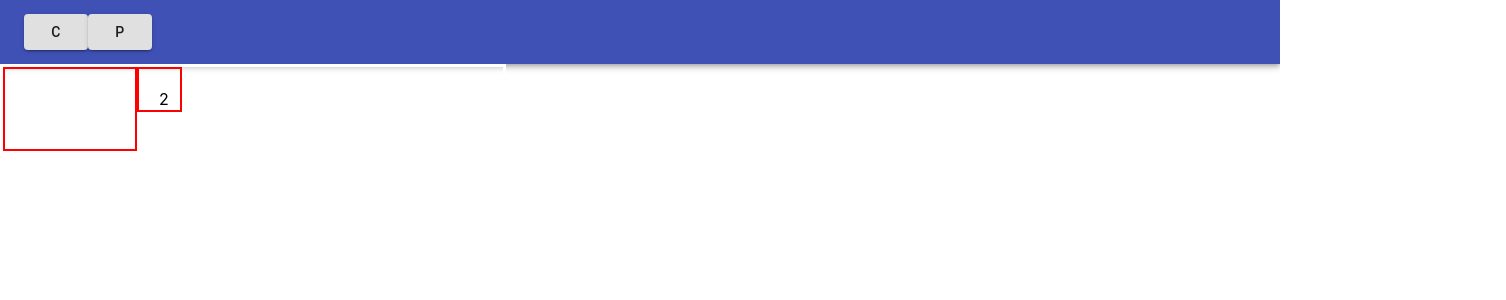
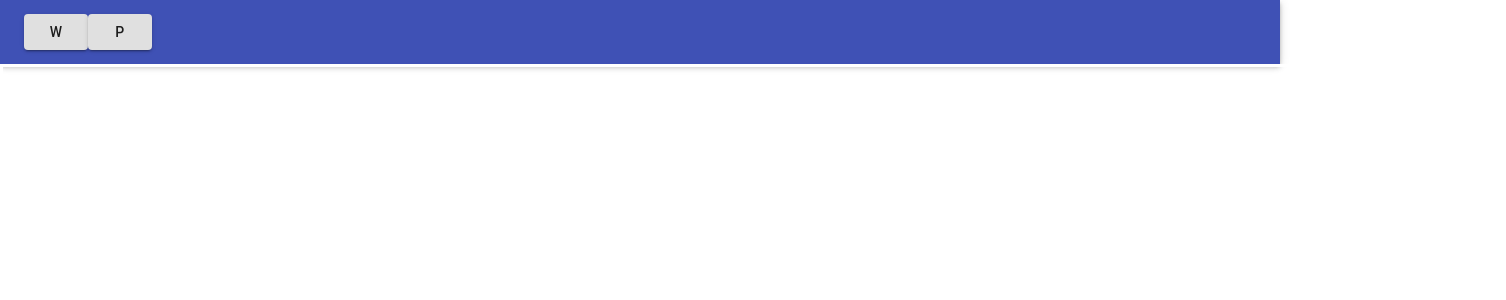
Before and after one commit to ajaythompson/ml_ops, a React (Create React App) app in the folder ml_ops/ui/: page / in a window 1280 px wide. Shown: the top 300 px of the page, 1506 px wide, since content can reach past the window. Built offline with nearby package versions, Linux system fonts and the light colour scheme.

Commit message:
added xpos ypos

```diff
--- a/ml_ops/ui/src/api/Workbench.js
+++ b/ml_ops/ui/src/api/Workbench.js
@@ -15,6 +15,14 @@ export const addProcessor = (workflowId, data) => {
     return axios.post(`/workflow/${workflowId}/processor`, data)
 }
 
+export const updateProcessor = (workflowId, data) => {
+    return axios.put(`/workflow/${workflowId}/processor`, data)
+}
+
 export const getProcessorDescription = (processorName) => {
     return axios.get(`/processor/${processorName}`)
 }
+
+export const addRelation = (workflowId, data) => {
+    return axios.post(`/workflow/${workflowId}/connection`, data)
+}
--- a/ml_ops/ui/src/components/Canvas.js
+++ b/ml_ops/ui/src/components/Canvas.js
@@ -1,8 +1,12 @@
 import { makeStyles } from '@material-ui/core/styles';
 import Draggable from 'react-draggable';
+import React from 'react';
+import { addRelation, updateProcessor } from '../api/Workbench';
 
 
 export default function Canvas(props) {
+
+    const [dragRelation, setDragRelation] = React.useState(null)
 
     const useStyles = makeStyles((theme) => ({
         box: {
@@ -25,13 +29,13 @@ export default function Canvas(props) {
 
         },
         noCursor: {
-            cursor: "auto",
+            // cursor: "auto",
             width: 30,
             height: 80,
             float: 'left',
             textAlignLast: 'left',
             // padding: '20px',
-            border: '2px solid red'
+            // border: '2px solid red'
         },
         small: {
             width: 1,
@@ -39,6 +43,14 @@ export default function Canvas(props) {
             float: 'left',
             padding: '20px',
             border: '2px solid red'
+        },
+        line: {
+            position: "absolute",
+            width: "500px",
+            height: "2px",
+            "background-color": "red",
+            top: "100px",
+            left: "50px"
         }
     }));
 
@@ -58,7 +70,8 @@ export default function Canvas(props) {
     }
 
     function drag(ev) {
-        console.log('dragging')
+        console.log(ev.target.id)
+        setDragRelation(ev.target.id)
         // ev.dataTransfer.setData("text", ev.target.id);
     }
 
@@ -68,26 +81,64 @@ export default function Canvas(props) {
 
     function drop(event) {
         console.log(event)
+        const left = dragRelation
+        const right = event.target.id
+        const workflowId = props.workflow.id
+
+        const data = {
+            'left': left,
+            'right': right,
+        }
+
+        addRelation(workflowId, data).then(
+            resp => props.setWorkflow(resp.data)
+        )
+
     }
+
+    function processorDragStop(ev) {
+        const processorId = ev.target.id
+        console.log(processorId)
+        // const workflow = props.workflow
+        const processorMap = new Map(workflow.processors.map(i => [i.id, i]))
+        console.log(processorMap)
+        var processorBody = processorMap.get(processorId)
+        processorBody['x_pos'] = ev.x
+        processorBody['y_pos'] = ev.y
+        const workflowId = workflow.id
+        console.log(processorBody)
+        updateProcessor(workflowId, processorBody)
+            .then(
+                resp => props.setWorkflow(resp.data)
+            )
+        console.log(ev)
+    }
+
+
 
     function getProcessors(processors) {
         if (processors.length > 0) {
             return processors.map(
                 processor => {
                     return (
-                        <Draggable bounds="parent" cancel="strong">
-                            <div className={classes.box}
+                        <Draggable bounds="parent"
+                            cancel="strong"
+                            defaultPosition={{ x: processor.x_pos, y: processor.y_pos }}
+                            // position={null}
+                            onStop={processorDragStop}>
+                            <div id={processor.id}
+                                className={classes.box}
                                 onDrop={drop}
-                                ondragover={allowDrop}>
-                                <div className={classes.child}>
+                                onDragOver={allowDrop}>
+                                <div id={processor.id} className={classes.child}>
                                     {processor.type}
                                 </div>
 
                                 <strong className={classes.noCursor}>
-                                    <div id='id1'
+                                    <div id={processor.id}
                                         draggable='true'
                                         onDragStart={drag}
-                                        className={{ 'float': 'center' }} >O</div>
+                                        className={{ 'float': 'center' }} >{">"}</div>
                                 </strong>
                             </div>
 
@@ -106,20 +157,17 @@ export default function Canvas(props) {
 
     return (
         <div className={classes.box} style={{
-            height: '500px', width: '500px',
+            height: '1500px', width: '1500px',
             // position: 'relative',
             overflow: 'auto', padding: '0'
-        }}
-            onDrop={drop}
-            ondragover={allowDrop}>
-            <div className={classes.child} id="div1" ondrop="drop(event)" ondragover="allowDrop(event)"></div>
-            <div className={classes.small} id="drag1" draggable="true"
-                ondragstart={drag}>2</div>
-            <div style={{ height: '1000px', width: '1000px', padding: '10px' }}
-                onDrop={drop}
-                ondragover={allowDrop}>
+        }}>
+            <div style={{ height: '1500px', width: '1500px', padding: '10px' }}>
                 {getWorkflow(workflow)}
             </div>
+
+            <svg>
+                <circle stroke-width="1px" stroke="red" x1="0" y1="0" x2="100" y2="50   " id="mySVG" />
+            </svg>
 
         </div>
     )
--- a/ml_ops/ui/src/components/Workbench.js
+++ b/ml_ops/ui/src/components/Workbench.js
@@ -71,7 +71,7 @@ export default function Workbench() {
             <AppBar position="static">
                 <Toolbar>
                     <Button variant="contained"
-                        onClick={newWorkflow}>C</Button>
+                        onClick={newWorkflow}>W</Button>
                     <Button variant="contained"
                         onClick={showProcessorList}>P</Button>
                 </Toolbar>
@@ -96,7 +96,7 @@ export default function Workbench() {
                     setWorkflow={setWorkflow}
                 />
             </Modal>
-            <Canvas workflow={workflow}></Canvas>
+            <Canvas workflow={workflow} setWorkflow={setWorkflow}></Canvas>
         </div>
     )
 }
```
Also changed, not shown: 1 other file (tests, documents, lock files or other folders).
